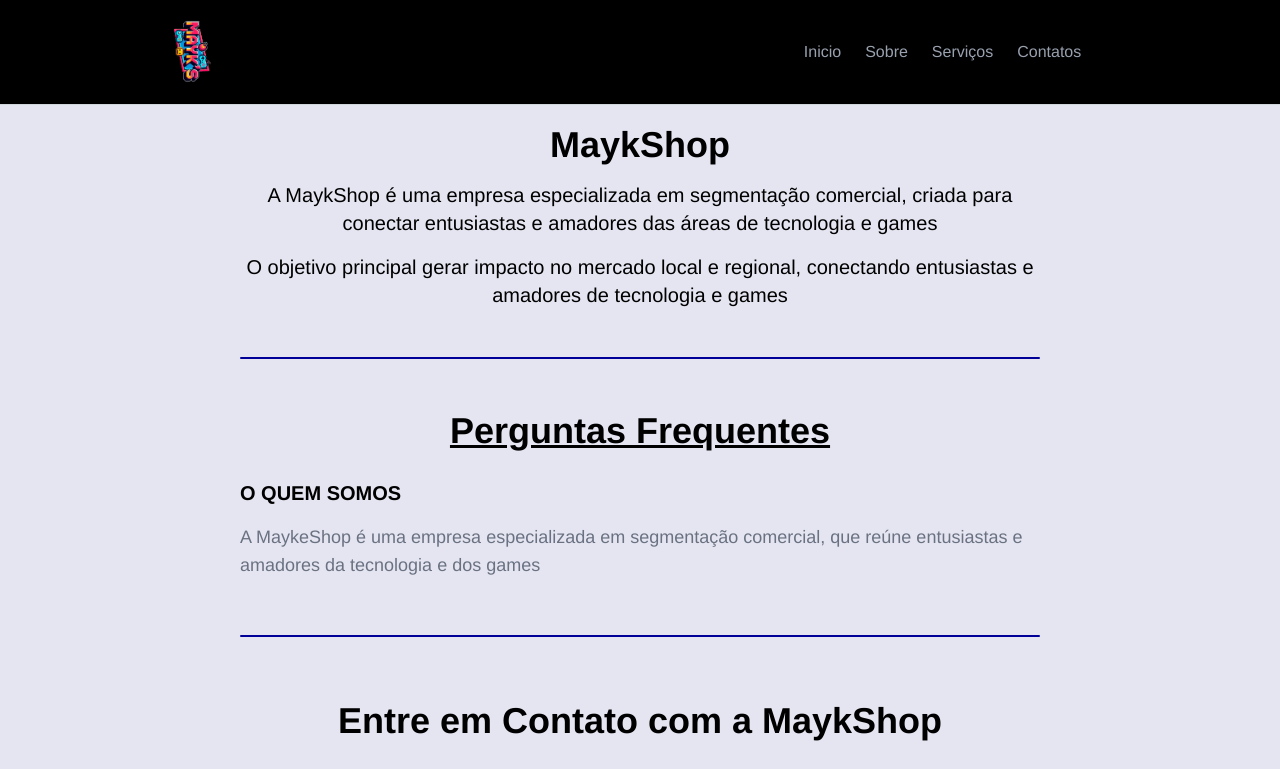
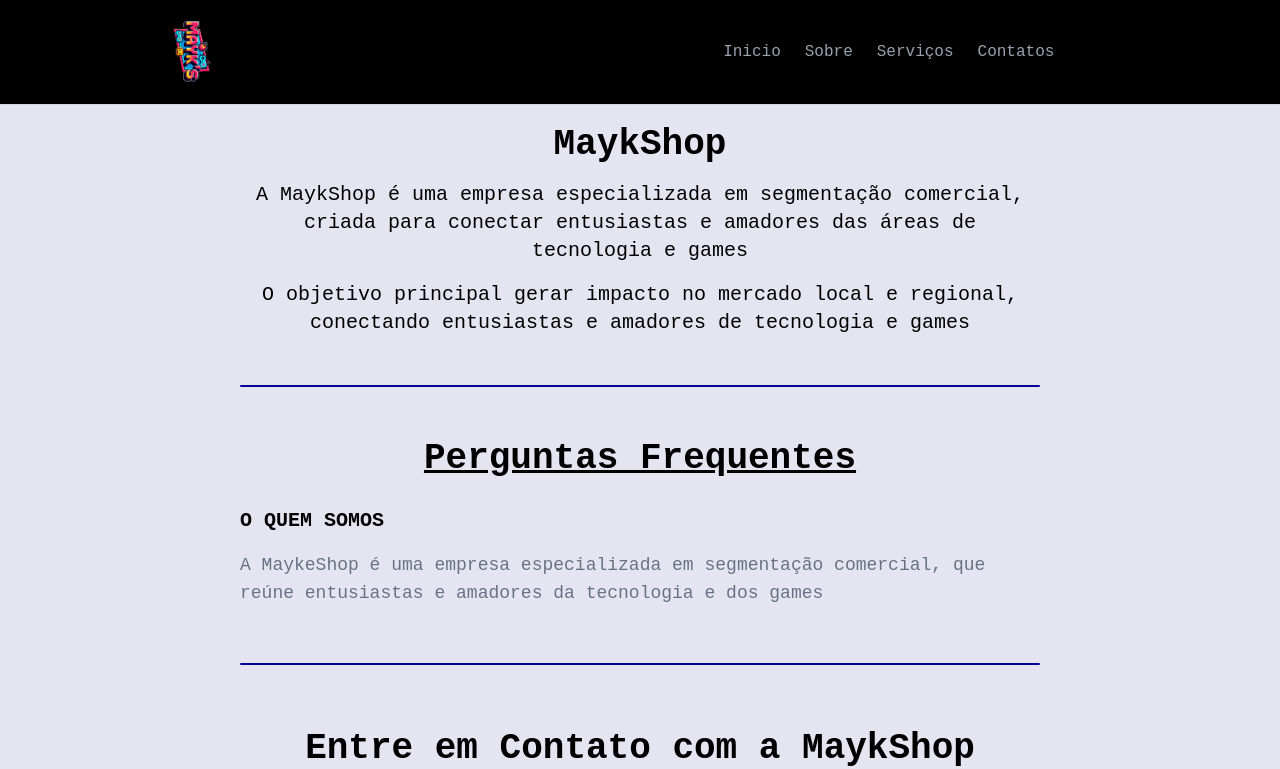
Before and after one commit to Kyamel/Loja_do_Mayk, a Next.js app: page / in a window 1280 px wide. Shown: the top 769 px of the page. Built offline with nearby package versions, Linux system fonts and the light colour scheme.

Commit message:
feat: retro style colors

```diff
--- a/src/app/globals.css
+++ b/src/app/globals.css
@@ -22,12 +22,17 @@
 body {
   background: var(--background);
   color: var(--foreground);
-  font-family: Arial, Helvetica, sans-serif;
+  /* Lucas: Trocar Fonte para estilo Retro */
+  /*font-family: Arial, Helvetica, sans-serif;*/
+  font-family: 'Press Start 2P', monospace;
 }
 
+
+/*
 *{
   font-family: "Helvetica Neue LT", "Helvetica Neue", "Helvetica", "Roboto", sans-serif
 }
+*/
 
 :root {
   --background: #ffffff;
@@ -44,5 +49,20 @@
 body {
   color: var(--foreground);
   background: var(--background);
-  font-family: Arial, Helvetica, sans-serif;
+  /* Lucas: Trocar Fonte para estilo Retro */
+  /*font-family: Arial, Helvetica, sans-serif;*/
+  font-family: 'Press Start 2P', monospace;
 }
+
+/* Begin - Lucas: add retro color palete e fonte */
+:root {
+  --black: #000000;
+  --white: #ffffff;
+  --red: #ff0000;
+  --green: #00ff00;
+  --blue: #0000ff;
+  --cyan: #00ffff;
+  --magenta: #ff00ff;
+  --yellow: #ffff00;
+}
+/* End - Lucas: add retro color palete e fonte */
```
